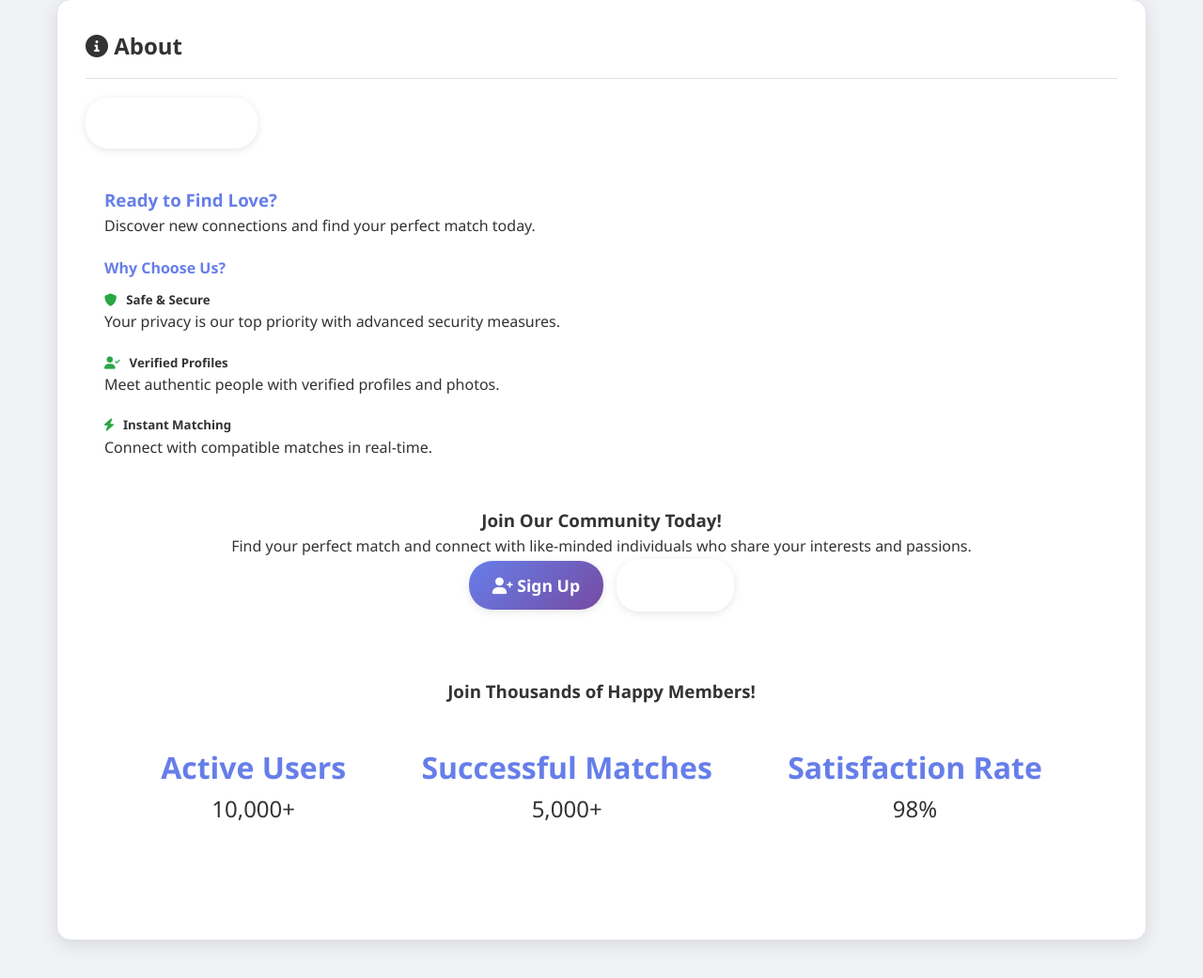
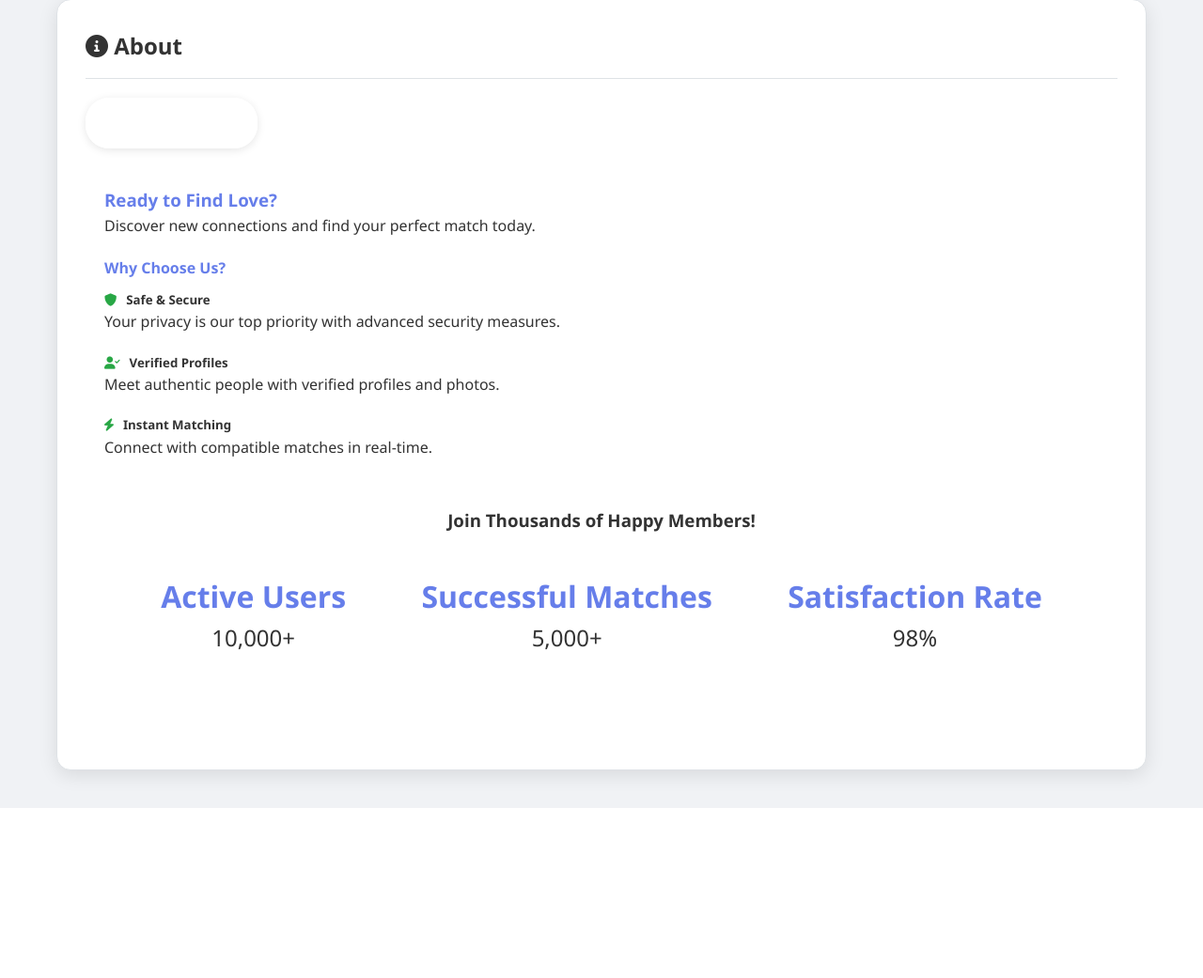
Before and after one commit to Zdristi/fetfinder, a Flask app: page /about in a window 1280 px wide. Shown: the part 147-1188 px from the top of the page at 94% size. After the commit the page ends 1007 px from the top, so only its background shows below. Run offline with Flask 3, Linux system fonts and the light colour scheme; data that the repository does not hold is empty; parts of the project's set-up code (start-up, migrations or seed data) failed here and were passed over.

Commit message:
Удаление призывов к регистрации и входу со страницы 'О нас'

```diff
--- a/templates/about.html
+++ b/templates/about.html
@@ -47,16 +47,7 @@
             <p>{{ get_text('real_time_connect') or 'Connect with compatible matches in real-time.' }}</p>
         </div>
 
-        <div style="margin: 30px 0; padding: 20px; background: var(--card-bg); border-radius: 10px; text-align: center;">
-            <h3>{{ get_text('join_our_community') or 'Join Our Community Today!' }}</h3>
-            <p>{{ get_text('find_your_perfect_match') or 'Find your perfect match and connect with like-minded individuals who share your interests and passions.' }}</p>
-            <a href="{{ url_for('register') }}" class="btn" style="padding: 12px 25px; font-size: 1.1rem; margin-right: 10px;">
-                <i class="fas fa-user-plus"></i> {{ get_text('signup') or 'Sign Up' }}
-            </a>
-            <a href="{{ url_for('login') }}" class="btn btn-outline" style="padding: 12px 25px; font-size: 1.1rem;">
-                <i class="fas fa-sign-in-alt"></i> {{ get_text('login') or 'Login' }}
-            </a>
-        </div>
+
 
         <div style="margin: 30px 0; padding: 20px; background: var(--card-bg); border-radius: 10px; text-align: center;">
             <h3>{{ get_text('join_thousands') or 'Join Thousands of Happy Members!' }}</h3>
```
